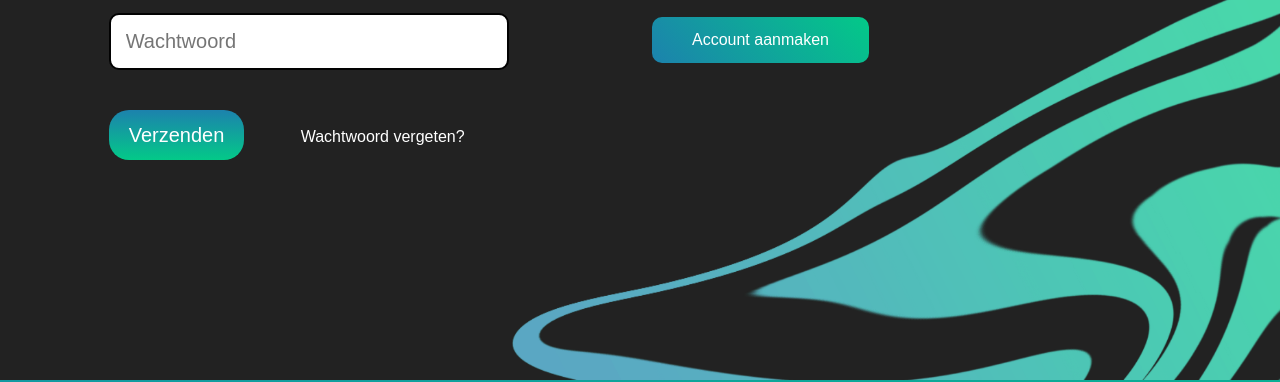
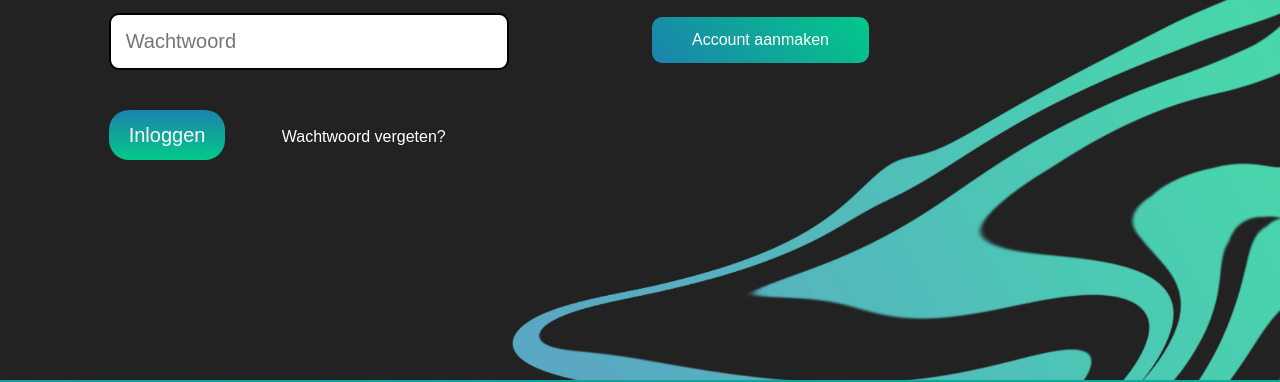
Before and after one commit to EmircanErenPXL/2223_1DVO_WPL2_GROEP_02, a plain HTML site: page login.html in a window 1280 px wide. Shown: the part 439-821 px from the top of the page. Drawn offline with Linux system fonts and the light colour scheme; files whose address does not match are found by name.

Commit message:
Update login.html

```diff
--- a/login.html
+++ b/login.html
@@ -74,7 +74,7 @@
                                    placeholder="Wachtwoord                            ">
                         </div>
                         <div class="form-group submit-login">
-                            <button type="submit">Verzenden</button>
+                            <button type="submit">Inloggen</button>
                             <a href="forgot-password.html">Wachtwoord vergeten?</a>
                         </div>
                     </form>
```
